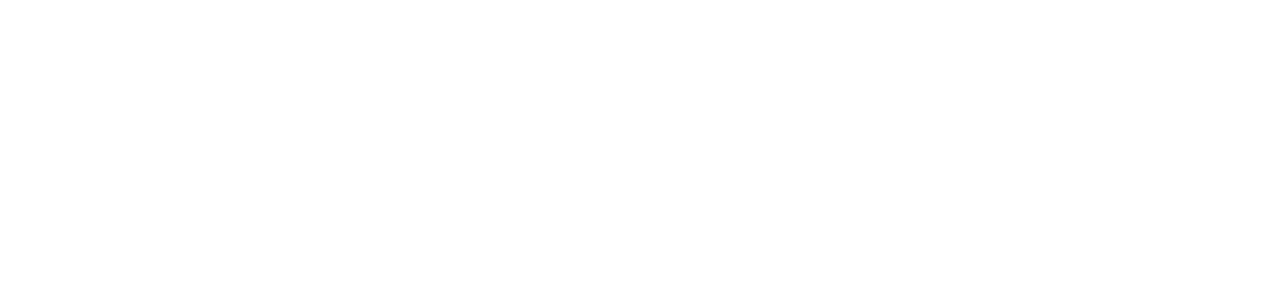
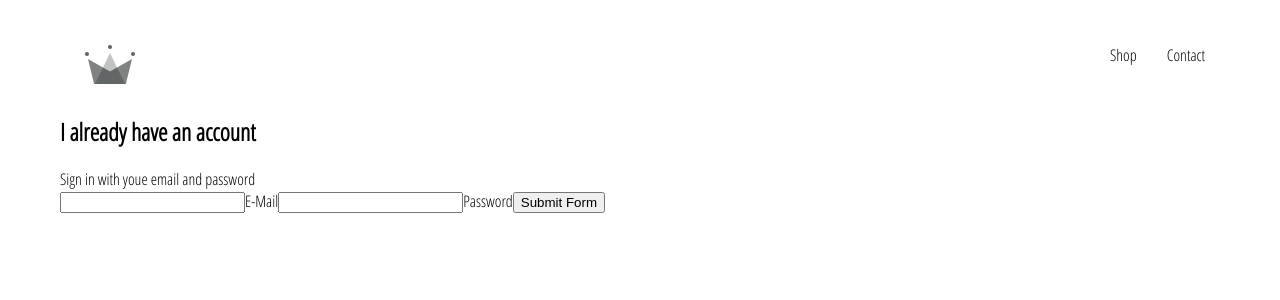
Before and after one commit to ravirasadiya/React-ecommerce, a React (Create React App) app: page /login in a window 1280 px wide. Shown: the top 300 px of the page. Built offline with nearby package versions, Linux system fonts and the light colour scheme.

Commit message:
header addred ans signin added

```diff
--- a/src/App.css
+++ b/src/App.css
@@ -2,3 +2,8 @@ body {
   font-family: 'Open Sans Condensed';
   padding: 20px 60px;
 }
+
+a {
+  text-decoration: none;
+  color: #000;
+}
--- a/src/App.js
+++ b/src/App.js
@@ -3,13 +3,17 @@ import { Switch, Route } from 'react-router-dom';
 import { Homepage } from './page/homepage/homepage.component';
 import './App.css';
 import ShopPage from './page/shop/shop.component';
+import Header from './components/header/header.component';
+import SingInSignUpPage from './page/signin-singup-page/signInSignUp.component';
 
 function App() {
   return (
     <div className='App'>
+      <Header />
       <Switch>
         <Route exact path='/' component={Homepage} />
         <Route exact path='/shop' component={ShopPage} />
+        <Route exact path='/login' component={SingInSignUpPage} />
       </Switch>
     </div>
   );
--- /dev/null
+++ b/src/components/header/header.component.jsx
@@ -0,0 +1,22 @@
+import React from 'react';
+import './header.style.scss';
+import { ReactComponent as Logo } from '../../assets/crown.svg';
+import { Link } from 'react-router-dom';
+
+const Header = () => (
+  <div className='header'>
+    <Link className='logo-container' to='/'>
+      <Logo className='logo' />
+    </Link>
+    <div className='options'>
+      <Link className='option' to='/shop'>
+        Shop
+      </Link>
+      <Link className='option' to='/shop'>
+        Contact
+      </Link>
+    </div>
+  </div>
+);
+
+export default Header;
--- /dev/null
+++ b/src/components/header/header.style.scss
@@ -0,0 +1,25 @@
+.header {
+  height: 70px;
+  width: 100%;
+  display: flex;
+  justify-content: space-between;
+  margin-bottom: 25px;
+
+  .logo-container {
+    height: 100%;
+    width: 70px;
+    padding: 25px;
+  }
+
+  .options {
+    width: 50%;
+    height: 100%;
+    display: flex;
+    align-items: center;
+    justify-content: flex-end;
+
+    .option {
+      padding: 10px 15px;
+    }
+  }
+}
--- /dev/null
+++ b/src/components/singin/signin.component.jsx
@@ -0,0 +1,58 @@
+import React, { Component } from 'react';
+import './signin.style.scss';
+
+class SignIn extends Component {
+  constructor() {
+    super();
+
+    this.state = {
+      email: '',
+      passoword: '',
+    };
+  }
+
+  submitForm = (event) => {
+    event.prventDefault();
+    this.setState({
+      email: '',
+      passoword: '',
+    });
+  };
+
+  handleChange = (event) => {
+    const { name, value } = event.target;
+
+    this.setState({ [name]: value });
+  };
+
+  render() {
+    return (
+      <div className='sign-in'>
+        <h2>I already have an account</h2>
+        <span>Sign in with youe email and password</span>
+
+        <form onSubmit={this.submitForm}>
+          <input
+            type='email'
+            name='email'
+            onChange={this.handleChange}
+            value={this.state.email}
+            required
+          />
+          <label>E-Mail</label>
+          <input
+            type='password'
+            name='password'
+            onChange={this.handleChange}
+            value={this.state.password}
+            required
+          />
+          <label>Password</label>
+          <input type='submit' value='Submit Form' />
+        </form>
+      </div>
+    );
+  }
+}
+
+export default SignIn;
--- /dev/null
+++ b/src/page/signin-singup-page/signInSignUp.component.jsx
@@ -0,0 +1,11 @@
+import React from 'react';
+import './signInSignUp.style.scss';
+import SignIn from '../../components/singin/signin.component';
+
+const SingInSignUpPage = () => (
+  <div className='test'>
+    <SignIn />
+  </div>
+);
+
+export default SingInSignUpPage;
```
Also changed, not shown: src/assets/crown.svg (added), src/components/singin/signin.style.scss (added), src/page/signin-singup-page/signInSignUp.style.scss (added).
